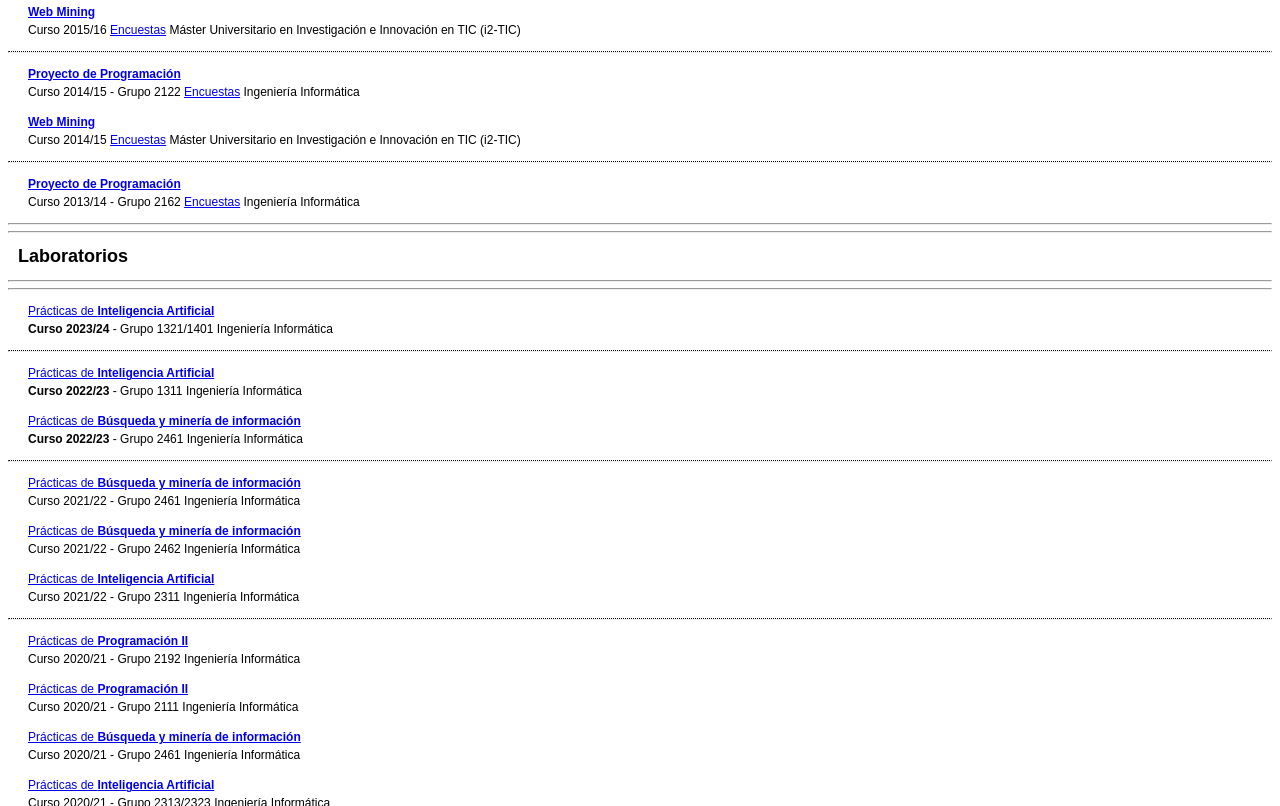
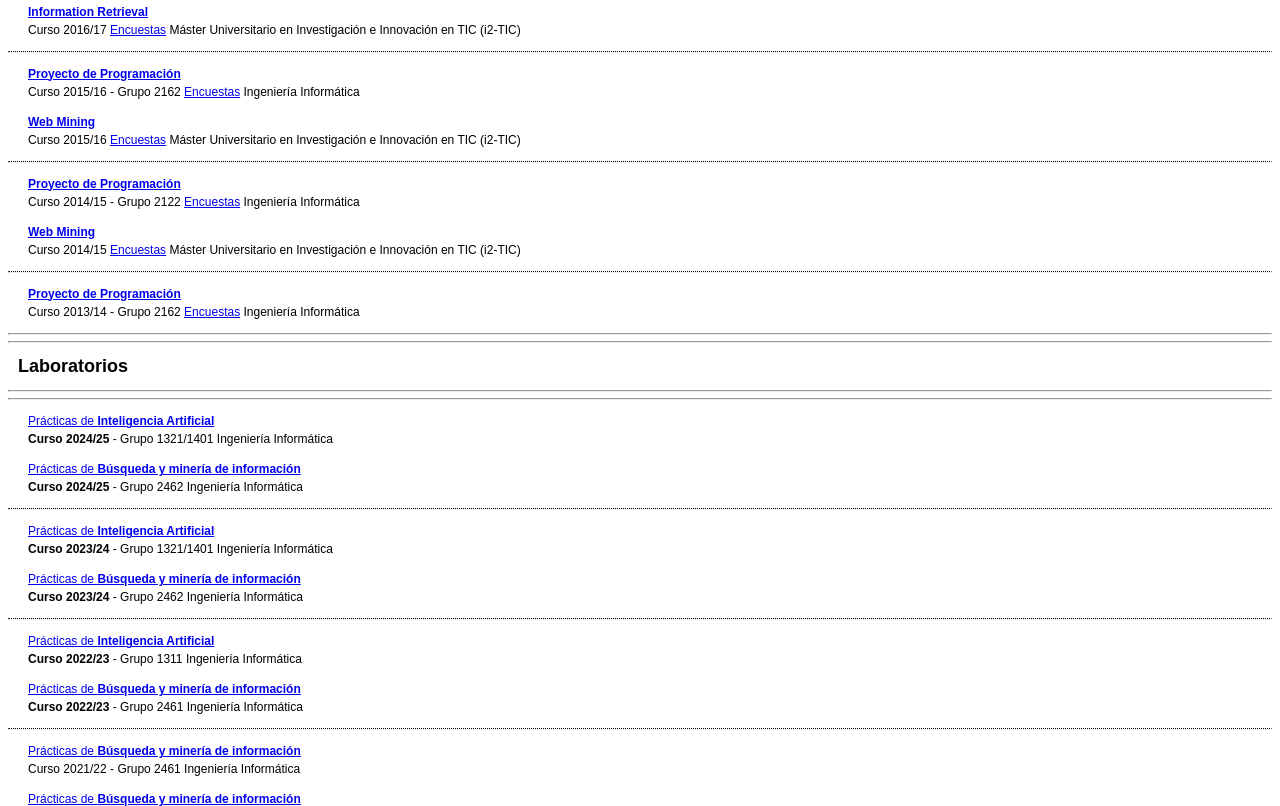
Before and after one commit to abellogin/abellogin.github.io, a plain HTML site: page teaching.html in a window 1280 px wide. Shown: the part 4963-5769 px from the top of the page. Drawn offline with Linux system fonts and the light colour scheme.

Commit message:
May update (teaching)

```diff
--- a/teaching.html
+++ b/teaching.html
@@ -394,6 +394,19 @@
 
         <p class="my_list">
             <a href="" target="_blank"><strong>Proyecto de Sistemas Inform&aacute;ticos</strong></a>
+            <br><b>Curso 2024/25</b> - Grupo 2312
+            Grado en Ingenier&iacute;a Inform&aacute;tica
+        </p>
+        <p class="my_list">
+            <a href="" target="_blank"><strong>Sistemas de Recomendaci&oacute;n</strong></a>
+            <br><b>Curso 2024/25</b> <!-- a href="./2024/sr.png" target="_blank">Encuestas</a -->
+            M&aacute;ster Universitario en Ciencia de Datos (MUCD)
+        </p>
+
+    <hr style="border-top: dotted 1px;" />
+
+        <p class="my_list">
+            <a href="" target="_blank"><strong>Proyecto de Sistemas Inform&aacute;ticos</strong></a>
             <br><b>Curso 2023/24</b> - Grupo 2312/2392
             Grado en Ingenier&iacute;a Inform&aacute;tica
         </p>
@@ -405,7 +418,7 @@
 
     <hr style="border-top: dotted 1px;" />
 
-        <p class="my_list">
+    <p class="my_list">
             <a href="" target="_blank"><strong>Proyecto de Sistemas Inform&aacute;ticos</strong></a>
             <br><b>Curso 2022/23</b> - Grupo 2392
             Grado en Ingenier&iacute;a Inform&aacute;tica
@@ -539,9 +552,27 @@
 
         <p class="my_list">
             <a href="https://moodle.uam.es/course/view.php?id=" target="_blank">Pr&aacute;cticas de <strong>Inteligencia Artificial</strong></a>
-            <br><b>Curso 2023/24</b> - Grupo 1321/1401 <!-- a href="./2023/ia_1311.png" target="_blank">Encuestas</a -->
+            <br><b>Curso 2024/25</b> - Grupo 1321/1401 <!-- a href="./2024/ia_1321.png" target="_blank">Encuestas</a -->
             Ingenier&iacute;a Inform&aacute;tica
             </p>
+        <p class="my_list">
+            <a href="https://moodle.uam.es/course/view.php?id=" target="_blank">Pr&aacute;cticas de <strong>B&uacute;squeda y miner&iacute;a de informaci&oacute;n</strong></a>
+            <br><b>Curso 2024/25</b> - Grupo 2462 <!-- a href="./2024/bmi_2462.png" target="_blank">Encuestas</a -->
+            Ingenier&iacute;a Inform&aacute;tica
+        </p>
+
+        <hr style="border-top: dotted 1px;" />
+
+        <p class="my_list">
+            <a href="https://moodle.uam.es/course/view.php?id=" target="_blank">Pr&aacute;cticas de <strong>Inteligencia Artificial</strong></a>
+            <br><b>Curso 2023/24</b> - Grupo 1321/1401 <!-- a href="./2023/ia_1321.png" target="_blank">Encuestas</a -->
+            Ingenier&iacute;a Inform&aacute;tica
+            </p>
+        <p class="my_list">
+            <a href="https://moodle.uam.es/course/view.php?id=" target="_blank">Pr&aacute;cticas de <strong>B&uacute;squeda y miner&iacute;a de informaci&oacute;n</strong></a>
+            <br><b>Curso 2023/24</b> - Grupo 2462 <!-- a href="./2023/bmi_2462.png" target="_blank">Encuestas</a -->
+            Ingenier&iacute;a Inform&aacute;tica
+        </p>
 
         <hr style="border-top: dotted 1px;" />
 
```
